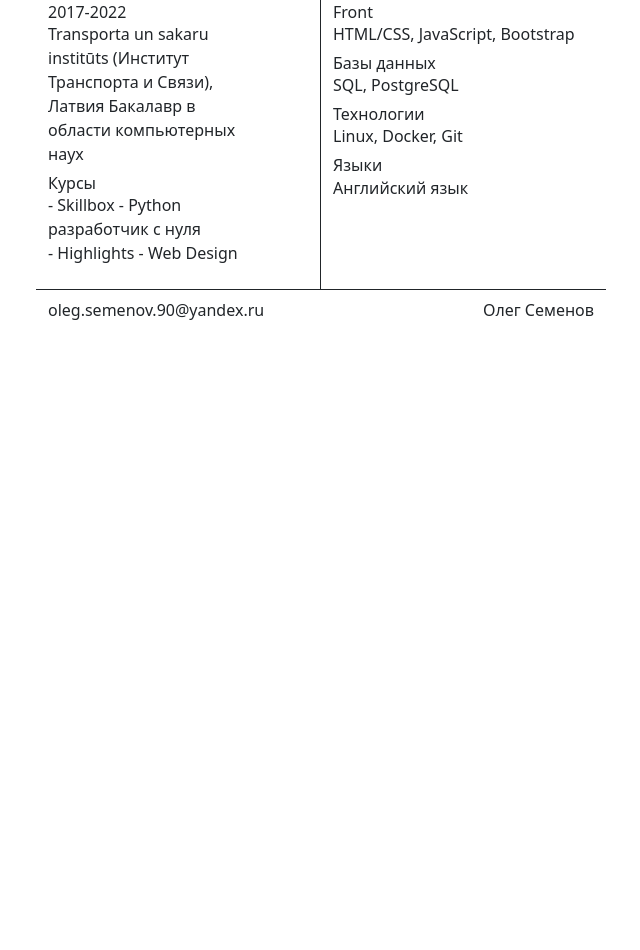
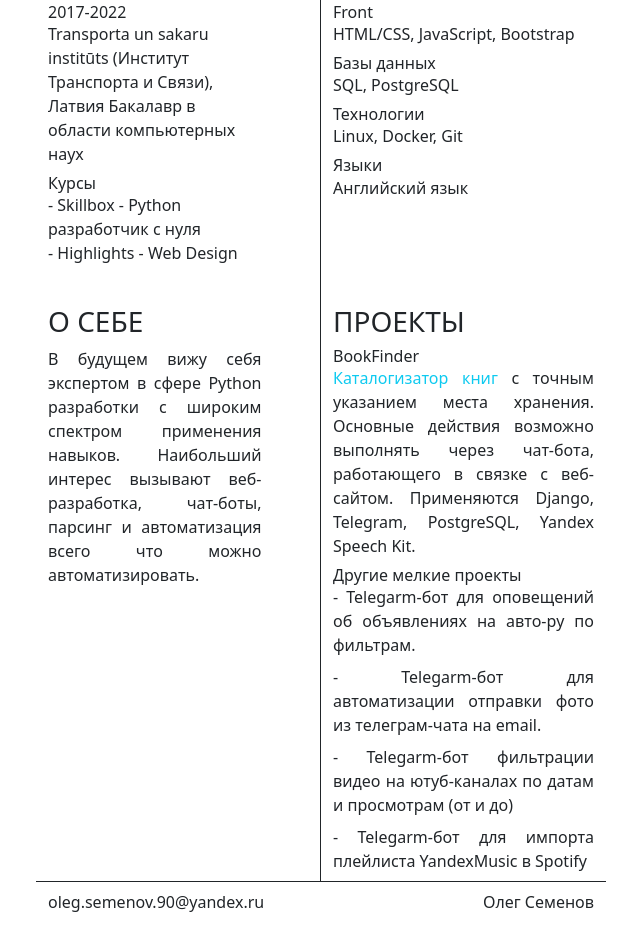
Before and after one commit to sammyjankins/resume, a plain HTML site: page index.html in a window 1280 px wide. Shown: the part 588-1538 px from the top of the page, without its empty margins (319-959 px from the left). Before the commit the page ends 958 px from the top, so only its background shows below. Drawn offline with nearby package versions, Linux system fonts and the light colour scheme.

Commit message:
update info

```diff
--- a/index.html
+++ b/index.html
@@ -92,6 +92,36 @@
 
                 </div>
             </div>
+
+            <div class="row">
+                <div class="col col-12 col-lg-5 py-3 text-justify">
+                    <h3>О СЕБЕ</h3>
+                    В будущем вижу себя экспертом в сфере Python разработки с широким спектром применения навыков.
+                    Наибольший интерес вызывают веб-разработка, чат-боты, парсинг и автоматизация всего что можно
+                    автоматизировать.
+                </div>
+                <div class="col d-none d-lg-block col-lg-0 border-end border-dark"></div>
+                <div class="col col-12 col-lg-6 pt-3">
+
+                    <h3>ПРОЕКТЫ</h3>
+                    <h6 class="mb-0">BookFinder</h6>
+                    <div class="mb-2 text-justify"><a href="http://www.xn--90agdkjteax9a.space:8000/"
+                                         class="text-info text-decoration-none">
+                        Каталогизатор книг</a> с точным указанием места хранения. Основные действия возможно выполнять
+                        через чат-бота, работающего в связке с веб-сайтом. Применяются Django, Telegram, PostgreSQL,
+                        Yandex Speech Kit.
+                    </div>
+                    <h6 class="mb-0">Другие мелкие проекты</h6>
+                    <div class="mb-2 text-justify">- Telegarm-бот для оповещений об объявлениях на авто-ру по фильтрам.</div>
+                    <div class="mb-2 text-justify">- Telegarm-бот для автоматизации отправки фото из телеграм-чата на email.</div>
+                    <div class="mb-2 text-justify">- Telegarm-бот фильтрации видео на ютуб-каналах по датам и просмотрам (от и до)</div>
+                    <div class="mb-2 text-justify">- Telegarm-бот для импорта плейлиста YandexMusic в Spotify</div>
+
+
+                </div>
+            </div>
+
+
             <div class="row border-top border-dark mb-4 pt-2">
                 <div class="col col-12 col-lg-6">
                     <a href="mailto:oleg.semenov.90@yandex.ru" class="text-decoration-none text-dark">oleg.semenov.90@yandex.ru</a>
@@ -100,6 +130,7 @@
                     Олег Семенов
                 </div>
             </div>
+
         </div>
 
         <div class="col"></div>
--- a/style.css
+++ b/style.css
@@ -2,3 +2,7 @@ li::marker {
     content: '- ';
     font-size: 1.2em;
 }
+
+.text-justify {
+  text-align: justify;
+}
```
